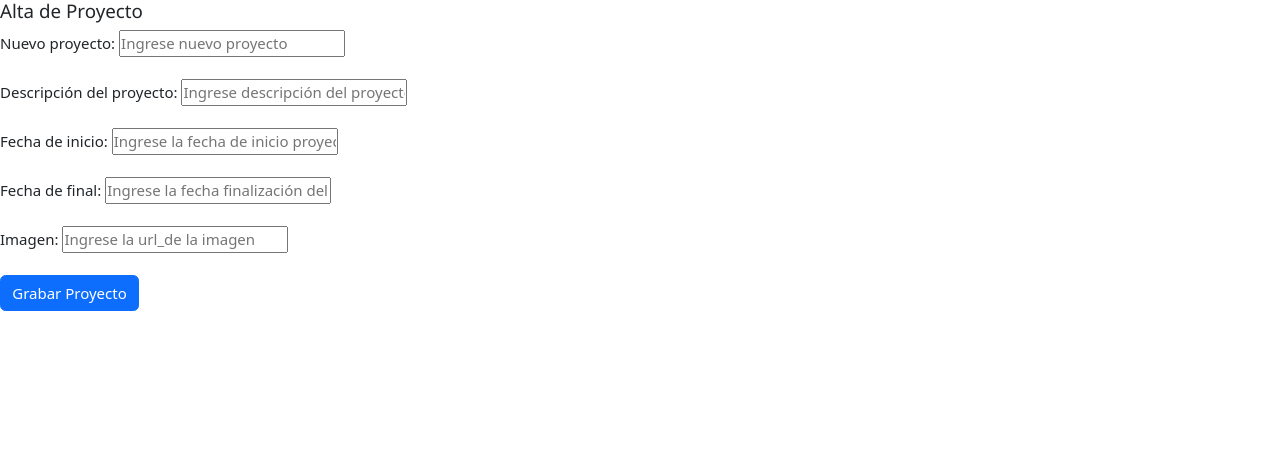
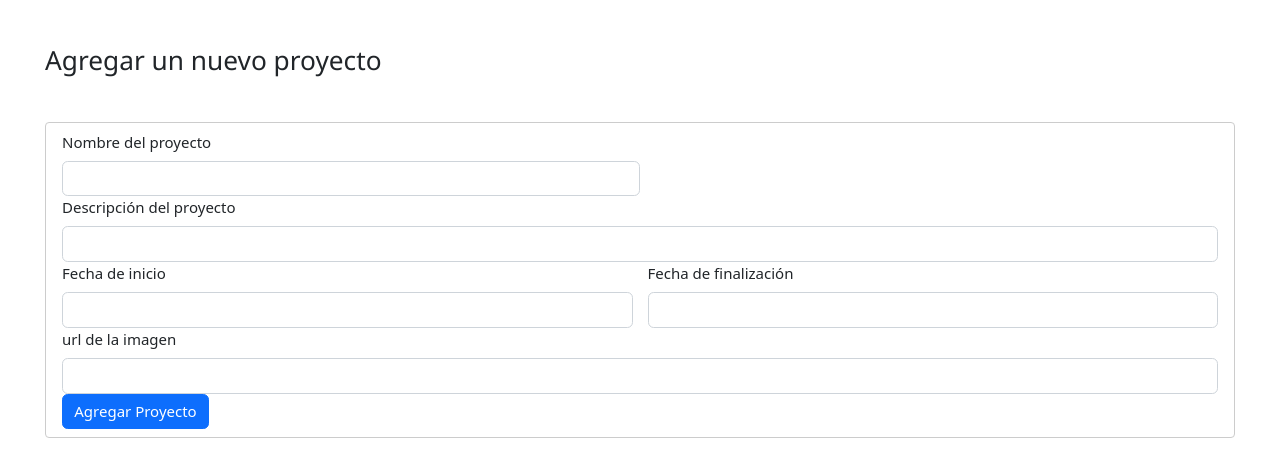
Before and after one commit to ferbonelli/Portfolio-FrontEnd, an Angular app in the folder MiPorfolio/: page /nuevoproyecto in a window 1280 px wide. Shown: the top 476 px of the page. Built offline with nearby package versions, Linux system fonts and the light colour scheme.

Commit message:
form de proyecto y habilidades

```diff
--- a/MiPorfolio/src/app/componentes/habilidades/editarhabilidad.component.html
+++ b/MiPorfolio/src/app/componentes/habilidades/editarhabilidad.component.html
@@ -1,22 +1,13 @@
-<div>
+<h3 class="m-5">Modificar habilidad</h3>
+<div class="m-5 w3-padding w3-border w3-round ws-grey">
+  <div class="mb-3">
+    <label for="formGroupExampleInput" class="form-label">Modificar habilidad</label>
+    <input type="text" class="form-control" id="formGroupExampleInput" [(ngModel)]="habilidadEditar.nombre" >
+  </div>
+  <div class="mb-3">
+    <label for="formGroupExampleInput2" class="form-label">Modificar porcentaje</label>
+    <input type="number" class="form-control" id="formGroupExampleInput2" [(ngModel)]="habilidadEditar.porcentaje">
+  </div>
 
-    <h5>Edición de habilidad</h5>
-    <div>
-      Editar habilidad:
-      <input
-        type="text"
-        [(ngModel)]="habilidadEditar.nombre" />
-    </div>
-    <br />
-    <div>
-      Editar Porcentaje:
-      <input
-        type="number"
-        [(ngModel)]="habilidadEditar.porcentaje"
-      />
-    </div>
-    <br />
-
-    <button type="button" class="btn btn-primary" (click)="onUpdate()">Actualizar Habilidad</button>
-
+  <button type="button" class="btn btn-primary" (click)="onUpdate()">Actualizar Habilidad</button>
 </div>
--- a/MiPorfolio/src/app/componentes/habilidades/nuevahabilidad.component.html
+++ b/MiPorfolio/src/app/componentes/habilidades/nuevahabilidad.component.html
@@ -1,24 +1,13 @@
-<div>
+<h3 class="m-5">Agregar nueva habilidad</h3>
+<div class="m-5 w3-padding w3-border w3-round ws-grey">
+  <div class="mb-3">
+    <label for="formGroupExampleInput" class="form-label">Nueva habilidad</label>
+    <input type="text" class="form-control" id="formGroupExampleInput" [(ngModel)]="nombre" >
+  </div>
+  <div class="mb-3">
+    <label for="formGroupExampleInput2" class="form-label">Porcentaje alcanzado</label>
+    <input type="number" class="form-control" id="formGroupExampleInput2" [(ngModel)]="porcentaje">
+  </div>
 
-    <h5>Alta de habilidad</h5>
-    <div>
-      Nueva habilidad:
-      <input
-        placeholder="Ingrese nueva habilidad"
-        type="text"
-        [(ngModel)]="nombre" />
-    </div>
-    <br />
-    <div>
-      Porcentaje:
-      <input
-        placeholder="ingrese porcentaje"
-        type="number"
-        [(ngModel)]="porcentaje"
-      />
-    </div>
-    <br />
-
-    <button type="button" class="btn btn-primary" (click)="onCreate()">Grabar Habilidad</button>
-
+  <button type="button" class="btn btn-primary" (click)="onCreate()">Agregar Habilidad</button>
 </div>
--- a/MiPorfolio/src/app/componentes/proyectos/editarproyecto.component.html
+++ b/MiPorfolio/src/app/componentes/proyectos/editarproyecto.component.html
@@ -1,41 +1,34 @@
-<div>
-    <h5>Edición del Proyecto</h5>
-    <div>
-      Nuevo proyecto:
-      <input
-        type="text"
-        [(ngModel)]="proyectoEditar.nombre" />
-    </div>
-    <br>
-    <div>
-        Descripción del proyecto:
-        <input
-          type="text"
-          [(ngModel)]="proyectoEditar.descripcion" />
+<h3 class="m-5">Editar proyecto</h3>
+<div class="m-5 w3-padding w3-border w3-round ws-grey">
+
+  <div class="col-md-6">
+    <label for="formGroupExampleInput" class="form-label">Nombre del proyecto</label>
+    <input type="text" class="form-control" id="formGroupExampleInput" [(ngModel)]="proyectoEditar.nombre" >
+  </div>
+
+  <div class="col-12">
+    <label for="formGroupExampleInput" class="form-label">Descripción del proyecto</label>
+    <input type="text" class="form-control" id="formGroupExampleInput" [(ngModel)]="proyectoEditar.descripcion">
+  </div>
+
+  <div class="row g-3">
+      <div class="col-md-6">
+        <label for="formGroupExampleInput" class="form-label">Fecha de inicio</label>
+        <input type="text" class="form-control" id="formGroupExampleInput" [(ngModel)]="proyectoEditar.fecha_inicio" >
       </div>
-      <br />
-      <div>
-        Fecha de inicio:
-        <input
-          type="text"
-          [(ngModel)]="proyectoEditar.fecha_inicio" />
+      <div class="col-md-6">
+        <label for="formGroupExampleInput" class="form-label">Fecha de finalización</label>
+        <input type="text" class="form-control" id="formGroupExampleInput" [(ngModel)]="proyectoEditar.fecha_final" >
       </div>
-      <br />
-      <div>
-        Fecha de final:
-        <input
-          type="text"
-          [(ngModel)]="proyectoEditar.fecha_final" />
-      </div>
-      <br />
-      <div>
-        Imagen:
-        <input
-          type="text"
-          [(ngModel)]="proyectoEditar.url_proyecto" />
-      </div>
-      <br />
+  </div>
 
-    <button type="button" class="btn btn-primary" (click)="onUpdate()">Actualizar proyecto</button>
 
+  <div class="col-12">
+    <label for="formGroupExampleInput" class="form-label">url de la imagen</label>
+    <input type="text" class="form-control" id="formGroupExampleInput" [(ngModel)]="proyectoEditar.url_proyecto" >
+  </div>
+
+  <div class="col-12">
+    <button type="button" class="btn btn-primary" (click)="onUpdate()">Actualizar Proyecto</button>
+  </div>
 </div>
--- a/MiPorfolio/src/app/componentes/proyectos/nuevoproyecto.component.html
+++ b/MiPorfolio/src/app/componentes/proyectos/nuevoproyecto.component.html
@@ -1,48 +1,34 @@
-<div>
+<h3 class="m-5">Agregar un nuevo proyecto</h3>
+<div class="m-5 w3-padding w3-border w3-round ws-grey">
 
-    <h5>Alta de Proyecto</h5>
-    <div>
-      Nuevo proyecto:
-      <input
-        placeholder="Ingrese nuevo proyecto"
-        type="text"
-        [(ngModel)]="nombre" />
-    </div>
-    <br />
-    <div>
-        Descripción del proyecto:
-        <input
-          placeholder="Ingrese descripción del proyecto"
-          type="text"
-          [(ngModel)]="descripcion" />
+  <div class="col-md-6">
+    <label for="formGroupExampleInput" class="form-label">Nombre del proyecto</label>
+    <input type="text" class="form-control" id="formGroupExampleInput" [(ngModel)]="nombre" >
+  </div>
+
+  <div class="col-12">
+    <label for="formGroupExampleInput" class="form-label">Descripción del proyecto</label>
+    <input type="text" class="form-control" id="formGroupExampleInput" [(ngModel)]="descripcion">
+  </div>
+
+  <div class="row g-3">
+      <div class="col-md-6">
+        <label for="formGroupExampleInput" class="form-label">Fecha de inicio</label>
+        <input type="text" class="form-control" id="formGroupExampleInput" [(ngModel)]="fecha_inicio" >
       </div>
-      <br />
-      <div>
-        Fecha de inicio:
-        <input
-          placeholder="Ingrese la fecha de inicio proyecto"
-          type="text"
-          [(ngModel)]="fecha_inicio" />
+      <div class="col-md-6">
+        <label for="formGroupExampleInput" class="form-label">Fecha de finalización</label>
+        <input type="text" class="form-control" id="formGroupExampleInput" [(ngModel)]="fecha_final" >
       </div>
-      <br />
-      <div>
-        Fecha de final:
-        <input
-          placeholder="Ingrese la fecha finalización del proyecto"
-          type="text"
-          [(ngModel)]="fecha_final" />
-      </div>
-      <br />
-      <div>
-        Imagen:
-        <input
-          placeholder="Ingrese la url_de la imagen"
-          type="text"
-          [(ngModel)]="url_proyecto" />
-      </div>
-      <br />
+  </div>
 
 
-    <button type="button" class="btn btn-primary" (click)="onCreate()">Grabar Proyecto</button>
+  <div class="col-12">
+    <label for="formGroupExampleInput" class="form-label">url de la imagen</label>
+    <input type="text" class="form-control" id="formGroupExampleInput" [(ngModel)]="url_proyecto" >
+  </div>
 
+  <div class="col-12">
+    <button type="button" class="btn btn-primary" (click)="onCreate()">Agregar Proyecto</button>
+  </div>
 </div>
```
